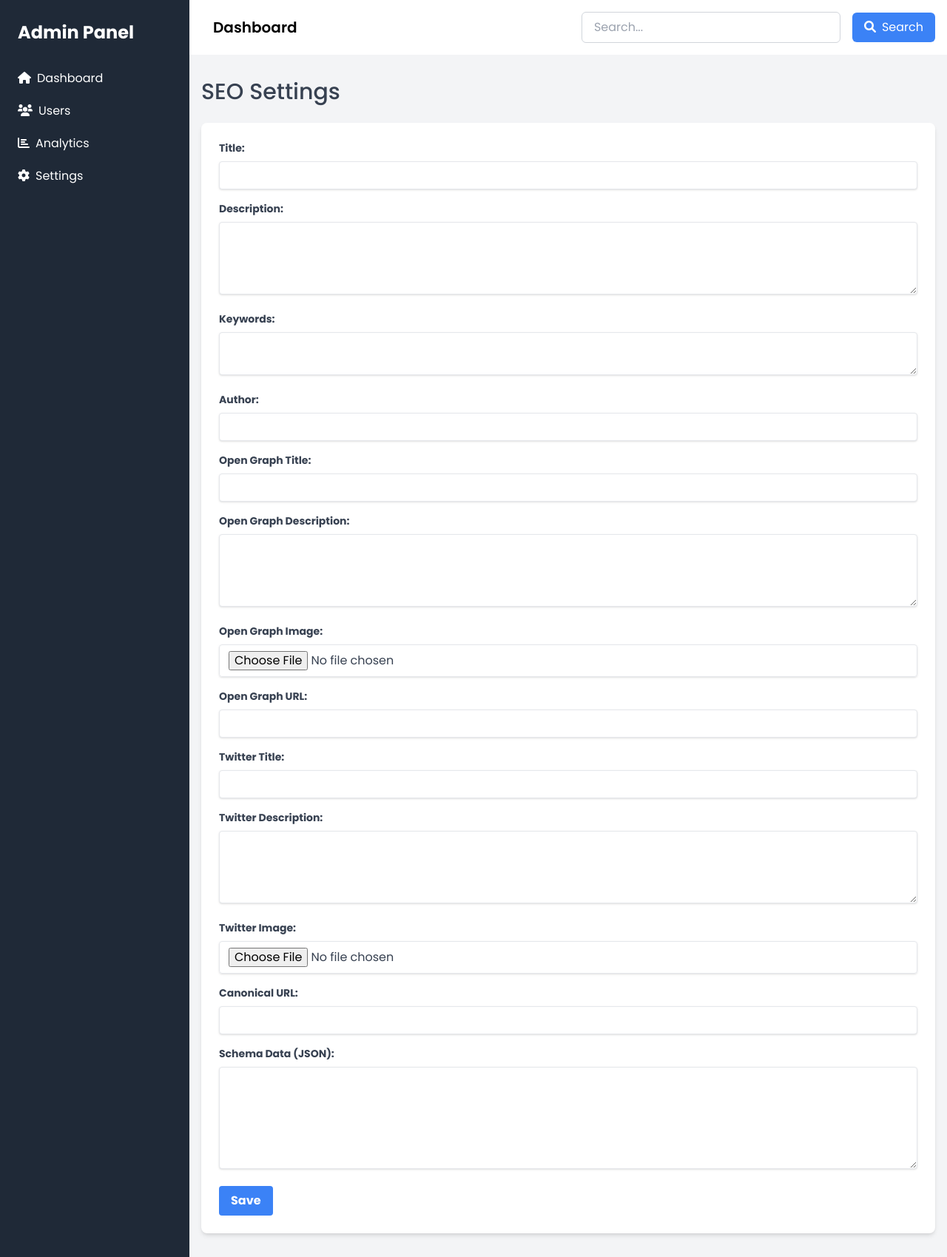
After one commit to 1dev-hridoy/Simple-Blog-Website, a PHP site: page /admin/edit/seo.php in a window 1280 px wide. The commit adds this page. Shown: the whole page at 74% size. Run offline with PHP 8.4, Linux system fonts and the light colour scheme; some libraries are stand-ins or nearby versions.

Commit message:
added new edit pages

```diff
--- /dev/null
+++ b/admin/edit/seo.php
@@ -0,0 +1,88 @@
+<?php include '../includes/__header__.php'; ?>
+<main class="flex-1 overflow-x-hidden overflow-y-auto bg-gray-100">
+    <div class="container mx-auto px-4 py-8">
+        <h3 class="text-gray-700 text-3xl font-medium mb-6">SEO Settings</h3>
+
+        <div class="bg-white shadow-md rounded-lg p-6">
+            <form action="save-seo-settings.php" method="POST" enctype="multipart/form-data">
+                <div class="mb-4">
+                    <label for="title" class="block text-gray-700 text-sm font-bold mb-2">Title:</label>
+                    <input type="text" id="title" name="title" class="shadow appearance-none border rounded w-full py-2 px-3 text-gray-700 leading-tight focus:outline-none focus:shadow-outline" required>
+                </div>
+                <div class="mb-4">
+                    <label for="description" class="block text-gray-700 text-sm font-bold mb-2">Description:</label>
+                    <textarea id="description" name="description" class="shadow appearance-none border rounded w-full py-2 px-3 text-gray-700 leading-tight focus:outline-none focus:shadow-outline" rows="4" required></textarea>
+                </div>
+                <div class="mb-4">
+                    <label for="keywords" class="block text-gray-700 text-sm font-bold mb-2">Keywords:</label>
+                    <textarea id="keywords" name="keywords" class="shadow appearance-none border rounded w-full py-2 px-3 text-gray-700 leading-tight focus:outline-none focus:shadow-outline" rows="2" required></textarea>
+                </div>
+                <div class="mb-4">
+                    <label for="author" class="block text-gray-700 text-sm font-bold mb-2">Author:</label>
+                    <input type="text" id="author" name="author" class="shadow appearance-none border rounded w-full py-2 px-3 text-gray-700 leading-tight focus:outline-none focus:shadow-outline" required>
+                </div>
+                <div class="mb-4">
+                    <label for="og_title" class="block text-gray-700 text-sm font-bold mb-2">Open Graph Title:</label>
+                    <input type="text" id="og_title" name="og_title" class="shadow appearance-none border rounded w-full py-2 px-3 text-gray-700 leading-tight focus:outline-none focus:shadow-outline" required>
+                </div>
+                <div class="mb-4">
+                    <label for="og_description" class="block text-gray-700 text-sm font-bold mb-2">Open Graph Description:</label>
+                    <textarea id="og_description" name="og_description" class="shadow appearance-none border rounded w-full py-2 px-3 text-gray-700 leading-tight focus:outline-none focus:shadow-outline" rows="4" required></textarea>
+                </div>
+                <div class="mb-4">
+                    <label for="og_image" class="block text-gray-700 text-sm font-bold mb-2">Open Graph Image:</label>
+                    <input type="file" id="og_image" name="og_image" class="shadow appearance-none border rounded w-full py-2 px-3 text-gray-700 leading-tight focus:outline-none focus:shadow-outline" required onchange="previewImage(event, 'og_image_preview')">
+                    <img id="og_image_preview" class="mt-4 w-full max-w-xs rounded-lg shadow" style="display: none; border-radius: 2px;">
+                </div>
+                <div class="mb-4">
+                    <label for="og_url" class="block text-gray-700 text-sm font-bold mb-2">Open Graph URL:</label>
+                    <input type="text" id="og_url" name="og_url" class="shadow appearance-none border rounded w-full py-2 px-3 text-gray-700 leading-tight focus:outline-none focus:shadow-outline" required>
+                </div>
+                <div class="mb-4">
+                    <label for="twitter_title" class="block text-gray-700 text-sm font-bold mb-2">Twitter Title:</label>
+                    <input type="text" id="twitter_title" name="twitter_title" class="shadow appearance-none border rounded w-full py-2 px-3 text-gray-700 leading-tight focus:outline-none focus:shadow-outline" required>
+                </div>
+                <div class="mb-4">
+                    <label for="twitter_description" class="block text-gray-700 text-sm font-bold mb-2">Twitter Description:</label>
+                    <textarea id="twitter_description" name="twitter_description" class="shadow appearance-none border rounded w-full py-2 px-3 text-gray-700 leading-tight focus:outline-none focus:shadow-outline" rows="4" required></textarea>
+                </div>
+                <div class="mb-4">
+                    <label for="twitter_image" class="block text-gray-700 text-sm font-bold mb-2">Twitter Image:</label>
+                    <input type="file" id="twitter_image" name="twitter_image" class="shadow appearance-none border rounded w-full py-2 px-3 text-gray-700 leading-tight focus:outline-none focus:shadow-outline" required onchange="previewImage(event, 'twitter_image_preview')">
+                    <img id="twitter_image_preview" class="mt-4 w-full max-w-xs rounded-lg shadow" style="display: none; border-radius: 2px;">
+                </div>
+                <div class="mb-4">
+                    <label for="canonical_url" class="block text-gray-700 text-sm font-bold mb-2">Canonical URL:</label>
+                    <input type="text" id="canonical_url" name="canonical_url" class="shadow appearance-none border rounded w-full py-2 px-3 text-gray-700 leading-tight focus:outline-none focus:shadow-outline" required>
+                </div>
+                <div class="mb-4">
+                    <label for="schema_data" class="block text-gray-700 text-sm font-bold mb-2">Schema Data (JSON):</label>
+                    <textarea id="schema_data" name="schema_data" class="shadow appearance-none border rounded w-full py-2 px-3 text-gray-700 leading-tight focus:outline-none focus:shadow-outline" rows="6" required></textarea>
+                </div>
+                <div class="flex items-center justify-between">
+                    <button type="submit" class="bg-blue-500 hover:bg-blue-700 text-white font-bold py-2 px-4 rounded focus:outline-none focus:shadow-outline">
+                        Save
+                    </button>
+                </div>
+            </form>
+        </div>
+    </div>
+</main>
+</div>
+</div>
+
+<script>
+function previewImage(event, previewId) {
+    const reader = new FileReader();
+    const preview = document.getElementById(previewId);
+    reader.onload = function() {
+        if (reader.readyState === 2) {
+            preview.src = reader.result;
+            preview.style.display = 'block';
+        }
+    }
+    reader.readAsDataURL(event.target.files[0]);
+}
+</script>
+
+<?php include '../includes/__footer__.php'; ?>
```
Also changed, not shown: admin/edit/footer.php (added, +36 -0 lines), includes/__header__.php (+31 -0 lines).
